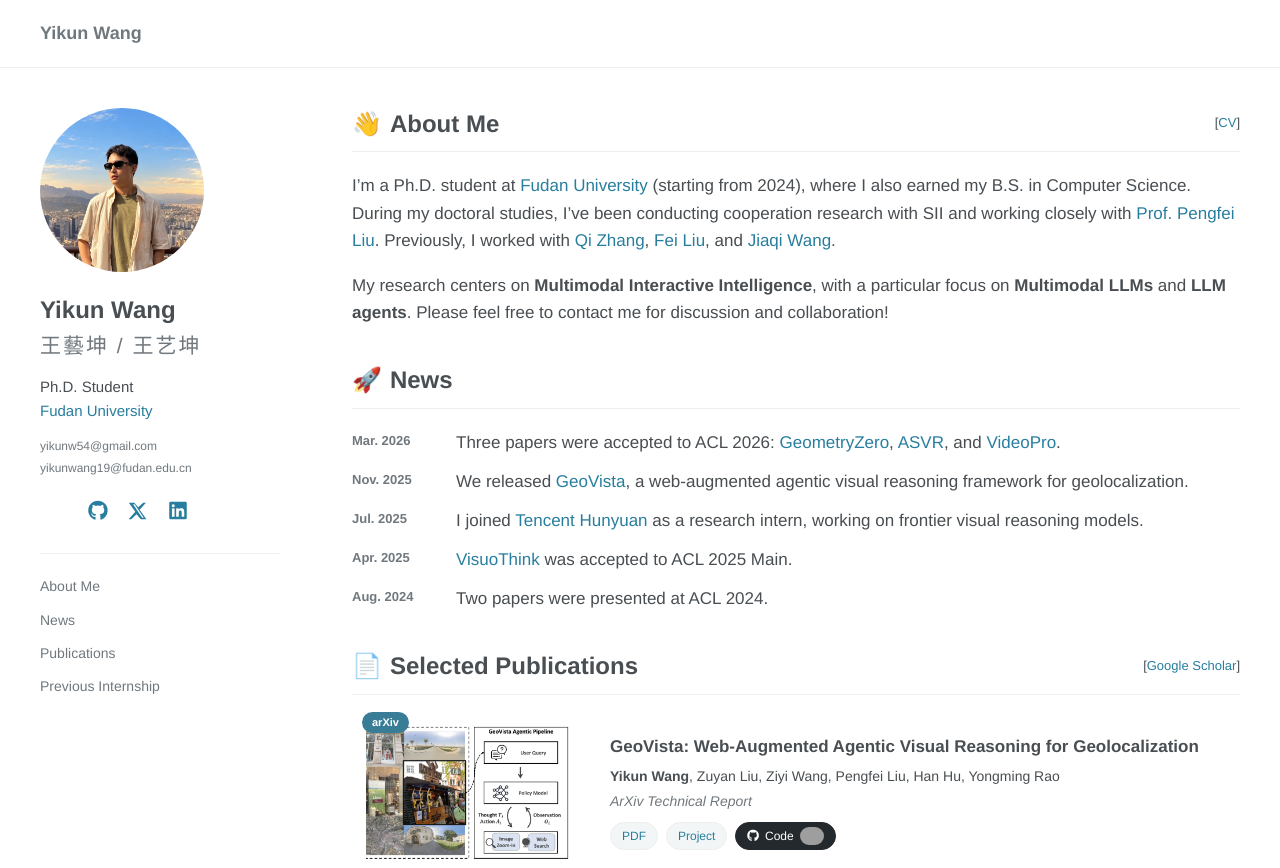
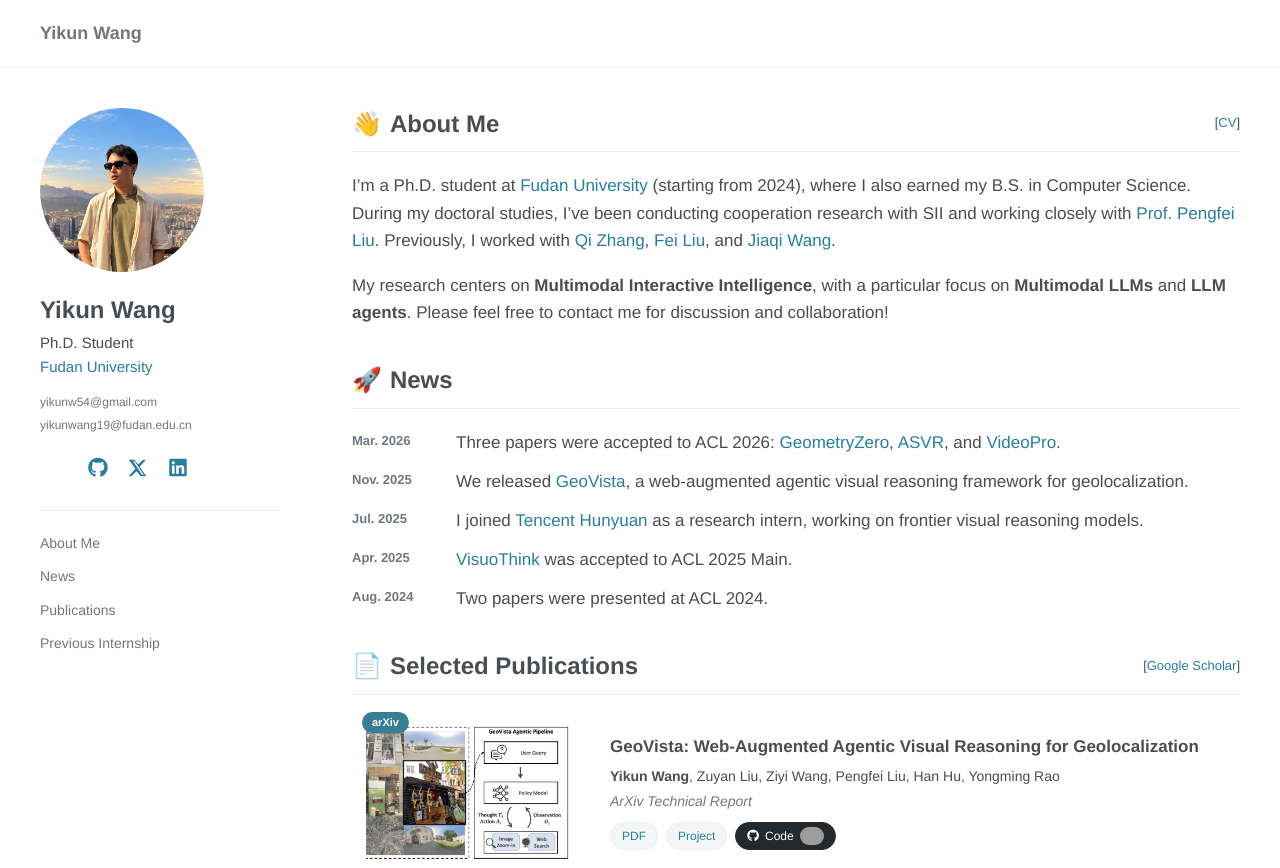
Before and after one commit to ekonwang/ekonwang.github.io, a plain HTML site: page index.html in a window 1280 px wide. Shown: the top 868 px of the page. Drawn offline with Linux system fonts and the light colour scheme; grey boxes are pictures that could not be loaded; some icons are missing.

Commit message:
Remove Chinese name from homepage profile

```diff
--- a/index.html
+++ b/index.html
@@ -45,7 +45,6 @@
         <div class="image avatar"><img src="./pics/Yikun_Profile_Sunny.webp" alt="Yikun Wang" width="164" height="164" /></div>
         <div class="profile-details">
           <h1>Yikun Wang</h1>
-          <div class="name-zh">王藝坤 / 王艺坤</div>
           <p class="profile-role">Ph.D. Student<br><a href="https://en.wikipedia.org/wiki/Fudan_University" rel="noopener">Fudan University</a></p>
           <div class="profile-contact">
             <a href="mailto:yikunw54@gmail.com">yikunw54@gmail.com</a>
```
